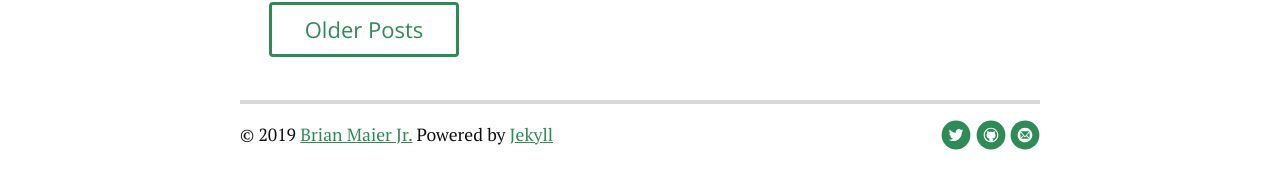
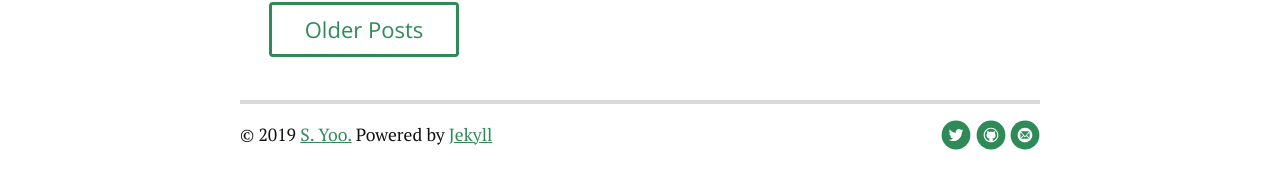
Before and after one commit to cogsci13/cogsci13.github.io, a Jekyll site: the page built from index.html, in a window 1280 px wide. Shown: the part 2076-2264 px from the top of the page. Built offline with Jekyll 4.4.1, drawn with Linux system fonts in a browser that asks for light colours; nearby versions of some CDN libraries; the list of posts is cut into pages by our own code.

Commit message:
Update footer.html

```diff
--- a/_includes/footer.html
+++ b/_includes/footer.html
@@ -1,6 +1,6 @@
 <div class="footer">
    <div class="container">
-      <p class="copy">&copy; {{ site.time | date: '%Y' }} <a href="http://brianmaierjr.com">Brian Maier Jr.</a> Powered by <a href="http://jekyllrb.com">Jekyll</a></p>
+      <p class="copy">&copy; {{ site.time | date: '%Y' }} <a href="https://cogsci13.github.io">S. Yoo.</a> Powered by <a href="http://jekyllrb.com">Jekyll</a></p>
 
       <div class="footer-links">
          <ul class="noList">
```
